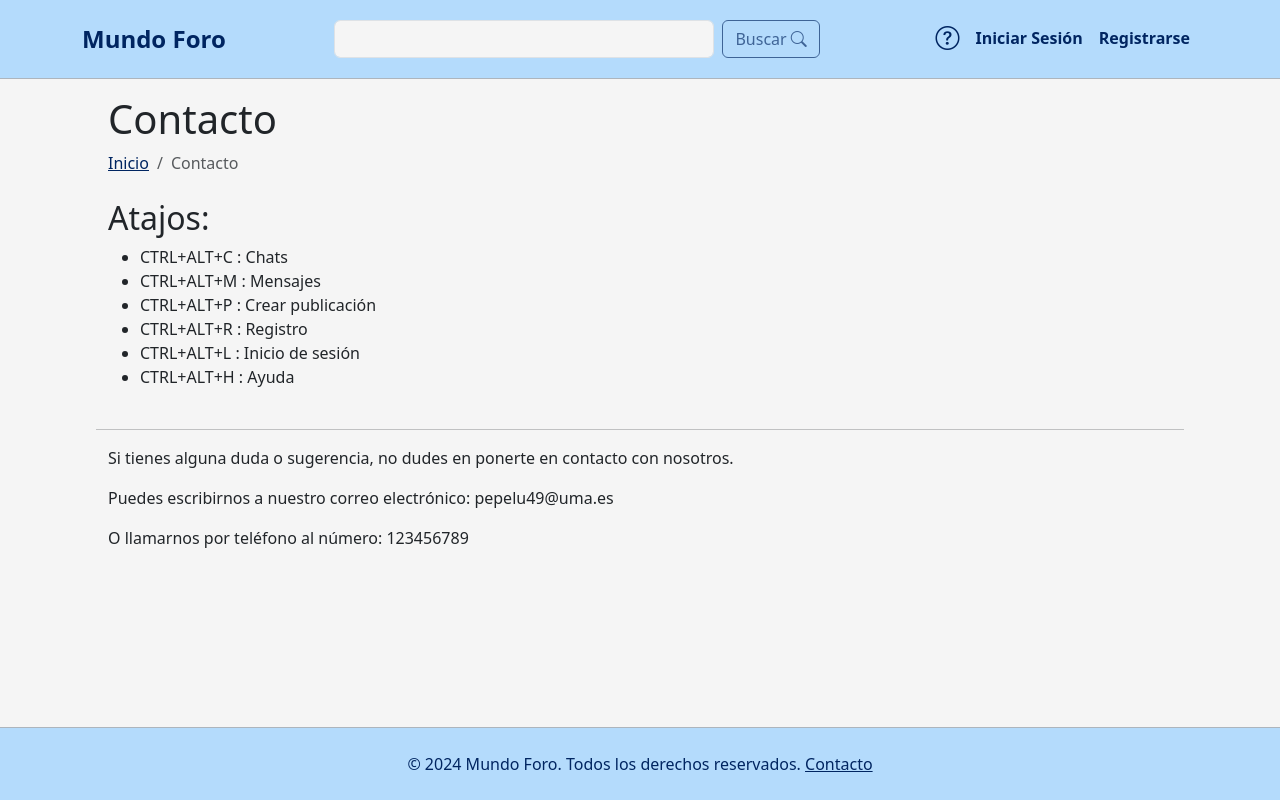
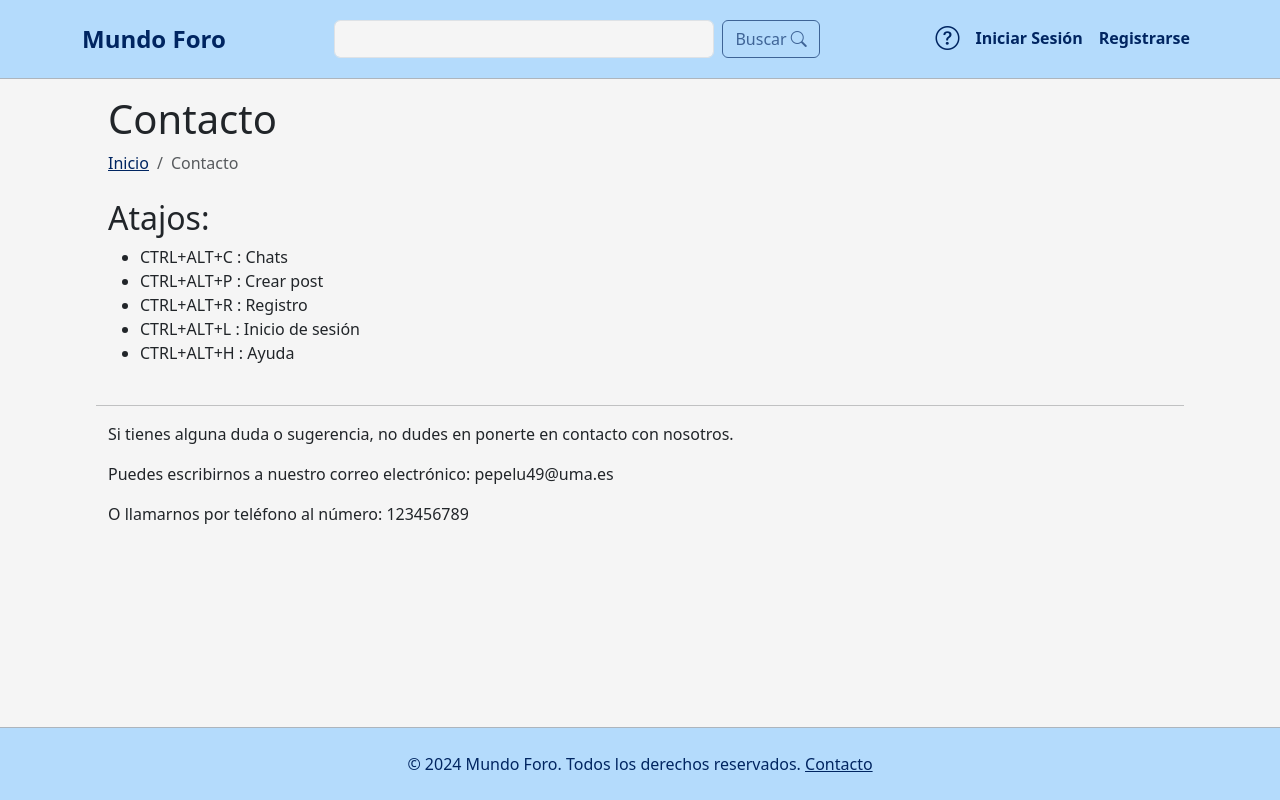
Before and after one commit to Croissanton/IU_Proyecto, a React (Create React App) app in the folder foro-mundo/: page /contact in a window 1280 px wide. Built offline with nearby package versions, Linux system fonts and the light colour scheme.

Commit message:
typo: contact page

```diff
--- a/foro-mundo/src/Pages/ContactPage.js
+++ b/foro-mundo/src/Pages/ContactPage.js
@@ -24,8 +24,7 @@ function ContactPage() {
         <h2>Atajos:</h2>
         <ul>
           <li>CTRL+ALT+C : Chats</li>
-          <li>CTRL+ALT+M : Mensajes</li>
-          <li>CTRL+ALT+P : Crear publicación</li>
+          <li>CTRL+ALT+P : Crear post</li>
           <li>CTRL+ALT+R : Registro</li>
           <li>CTRL+ALT+L : Inicio de sesión</li>
           <li>CTRL+ALT+H : Ayuda</li>
```
